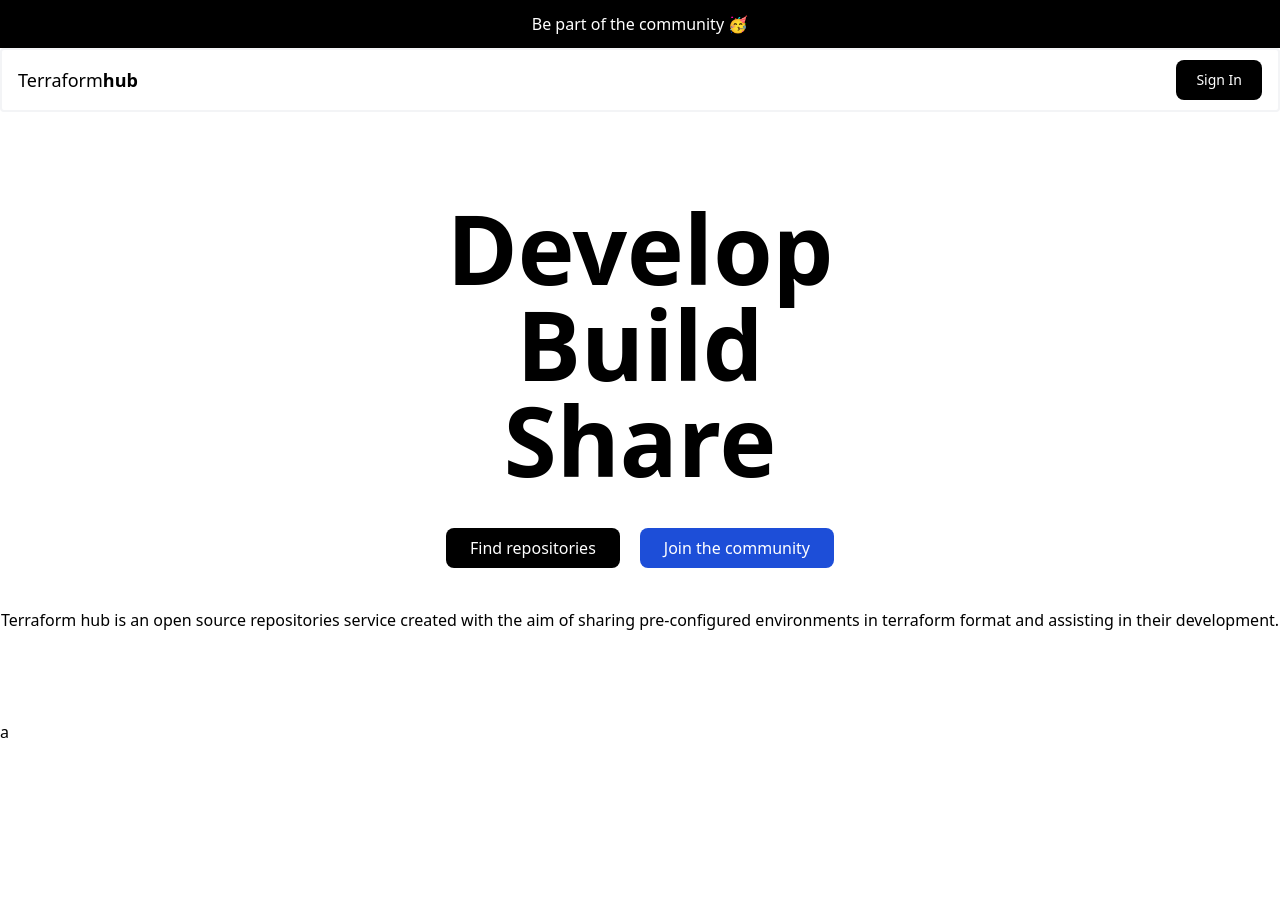
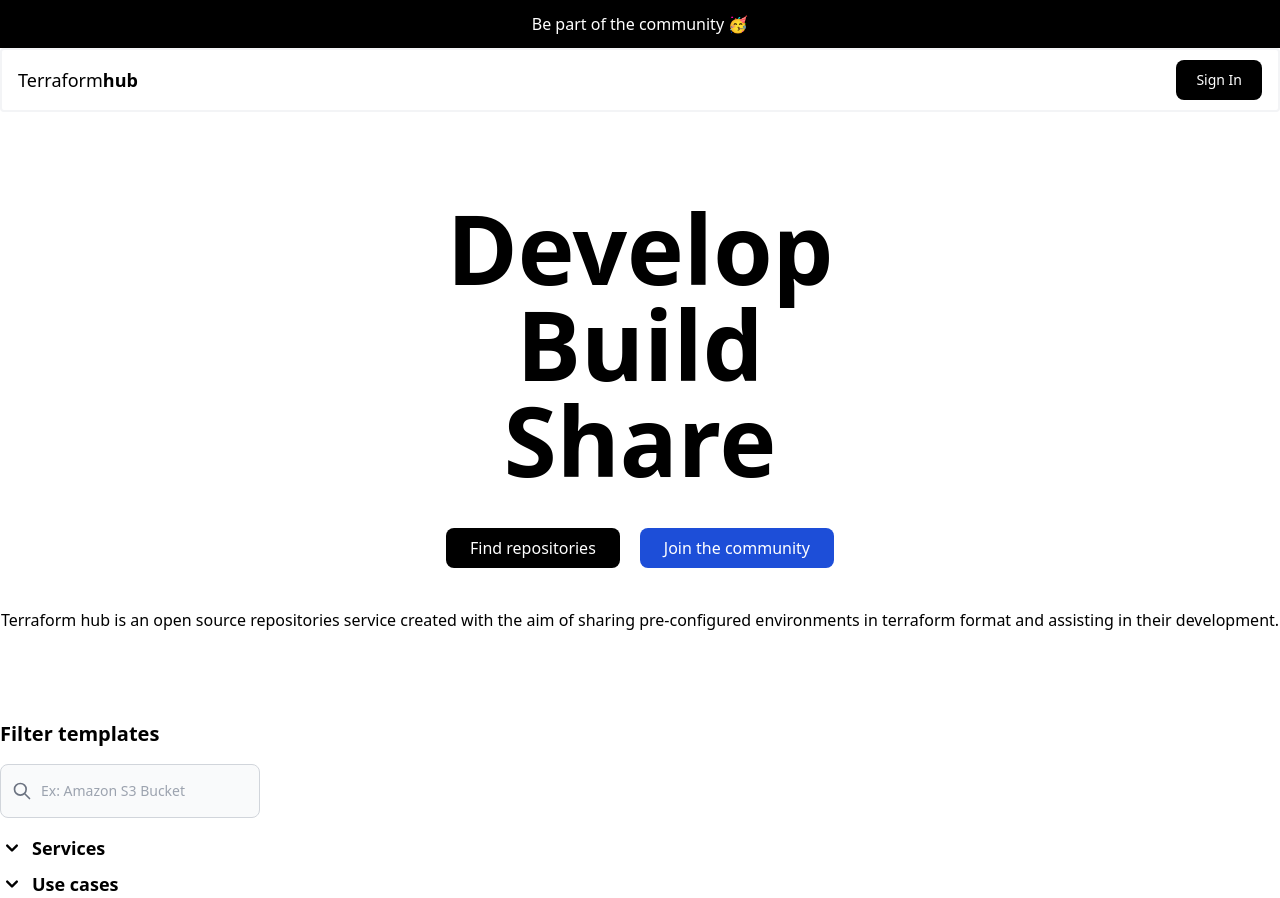
Before and after one commit to devneto/terraform-hub-repo, a Next.js app: page / in a window 1280 px wide. Before the commit the page ends 800 px from the top, so only its background shows below. Built offline with nearby package versions, Linux system fonts and the light colour scheme; no server answers.

Commit message:
feat: filter templates

```diff
--- /dev/null
+++ b/components/molecules/accordion.tsx
@@ -0,0 +1,27 @@
+import { ReactElement, useMemo, useState } from "react";
+
+type AccordionProps = {
+    title: string;
+    children: ReactElement
+}
+
+export const Accordion: React.FC<AccordionProps> = ({ title, children }) => {
+    const [opened, setOpened] = useState(false);
+
+    const isOpened = useMemo(() => opened ? '0' : '180', [opened])
+
+    return (
+        <>
+            <div className="flex items-center gap-2 " onClick={() => setOpened(!opened)}>
+            <svg data-accordion-icon className={`w-6 h-6 rotate-${isOpened} shrink-0`} fill="currentColor" viewBox="0 0 20 20"
+            xmlns="http://www.w3.org/2000/svg"><path fill-rule="evenodd"
+            d="M5.293 7.293a1 1 0 011.414 0L10 10.586l3.293-3.293a1 1 0 111.414 1.414l-4 4a1 1 0 01-1.414 0l-4-4a1 1 0 010-1.414z"
+            clip-rule="evenodd"></path></svg>
+                <p className="font-bold text-lg cursor-pointer">{title}</p>
+            </div>
+            { opened && <div className="pl-2">
+                {children}
+            </div>}
+        </>
+    )
+}
--- /dev/null
+++ b/components/molecules/list.tsx
@@ -0,0 +1,17 @@
+type ListProps = {
+    items: Array<{
+        name: string;
+        slug: string;
+    }>
+}
+
+export const List: React.FC<ListProps> = ({ items }) => {
+    return (
+        <div className="overflow-hidden h-full ">
+            {items.map((item) => (
+                <p key={item.slug}
+                className="border-b-2 border-gray-100 p-2 cursor-crosshair">{item.name}</p>
+            ))}
+        </div>
+    )
+}
--- /dev/null
+++ b/components/organisms/search-list.tsx
@@ -0,0 +1,33 @@
+import { Accordion } from "../molecules/accordion"
+import { List } from "../molecules/list"
+
+
+export const SearchList: React.FC = () => {
+    return (
+        <div className="flex flex-col gap-4">
+            <span className="font-bold text-xl">Filter templates</span>
+            <div>
+                <label htmlFor="default-search" className="mb-2 text-sm font-medium text-gray-900 sr-only">Search</label>
+                <div className="relative">
+                    <div className="flex absolute inset-y-0 left-0 items-center pl-3 pointer-events-none">
+                        <svg aria-hidden="true" className="w-5 h-5 text-gray-500 dark:text-gray-400" fill="none" stroke="currentColor" viewBox="0 0 24 24" xmlns="http://www.w3.org/2000/svg"><path stroke-linecap="round" stroke-linejoin="round" stroke-width="2" d="M21 21l-6-6m2-5a7 7 0 11-14 0 7 7 0 0114 0z"></path></svg>
+                    </div>
+                    <input type="search"
+                    className="block p-4 pl-10 w-full text-sm text-gray-900 bg-gray-50
+                    rounded-lg border border-gray-300
+                    outline-0
+                    focus:ring-blue-500 focus:border-blue-500"
+                    placeholder="Ex: Amazon S3 Bucket" />
+                </div>
+            </div>
+            <div className="flex flex-col gap-2">
+                <Accordion title="Services">
+                    <List items={[{name: 'Azure', slug: 'azure'}, { name: 'Amazon', 'slug': 'amazon'}]}/>
+                </Accordion>
+                <Accordion title="Use cases">
+                    <List items={[{name: 'Azure', slug: 'azure'}, { name: 'Amazon', 'slug': 'amazon'}]}/>
+                </Accordion>
+            </div>
+        </div>
+    )
+}
--- a/components/search-list.tsx
+++ /dev/null
@@ -1,5 +0,0 @@
-export const SearchList: React.FC = () => {
-    return(
-        <p>a</p>
-    )
-}
--- /dev/null
+++ b/components/templates/find-files.tsx
@@ -0,0 +1,11 @@
+import { SearchList } from "../organisms/search-list"
+
+export const FindFiles: React.FC = () => {
+    return (
+        <div className="container flex flex-wrap justify-between items-center mx-auto">
+            <div>
+                <SearchList />
+            </div>
+        </div>
+    )
+}
--- a/pages/index.tsx
+++ b/pages/index.tsx
@@ -1,15 +1,16 @@
 import type { NextPage } from 'next'
 import { signIn,useSession } from 'next-auth/react'
-import { Hero } from '../components/hero'
-import { Navbar } from '../components/navbar'
-import { SearchList } from '../components/search-list'
+import { Hero } from '../components/organisms/hero'
+import { Navbar } from '../components/organisms/navbar'
+import { SearchList } from '../components/organisms/search-list'
+import { FindFiles } from '../components/templates/find-files'
 
 const Home: NextPage = () => {
   return (
     <>
       <Navbar />
       <Hero />
-      <SearchList />
+      <FindFiles />
     </>
   )
 }
```
Also changed, not shown: components/organisms/hero.tsx (renamed from components/hero.tsx), components/organisms/navbar.tsx (renamed from components/navbar.tsx).
